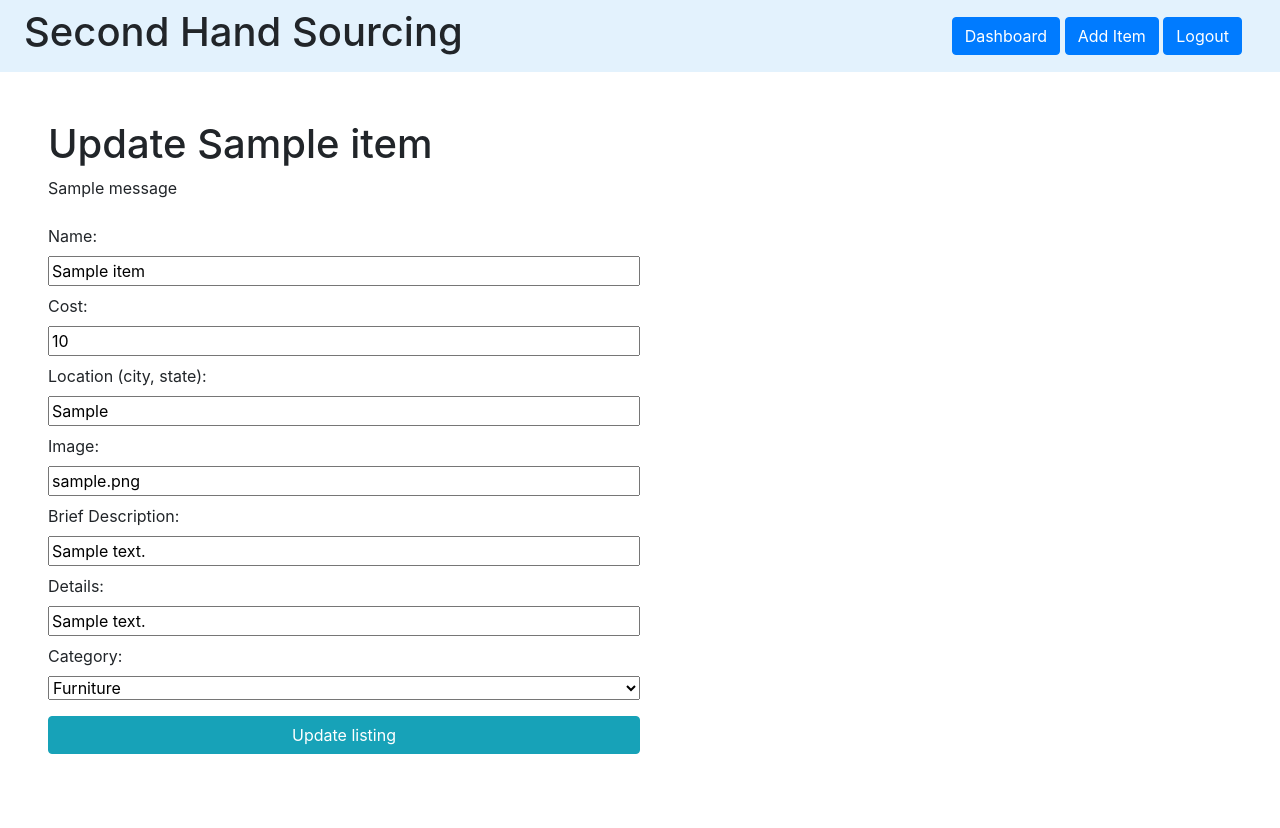
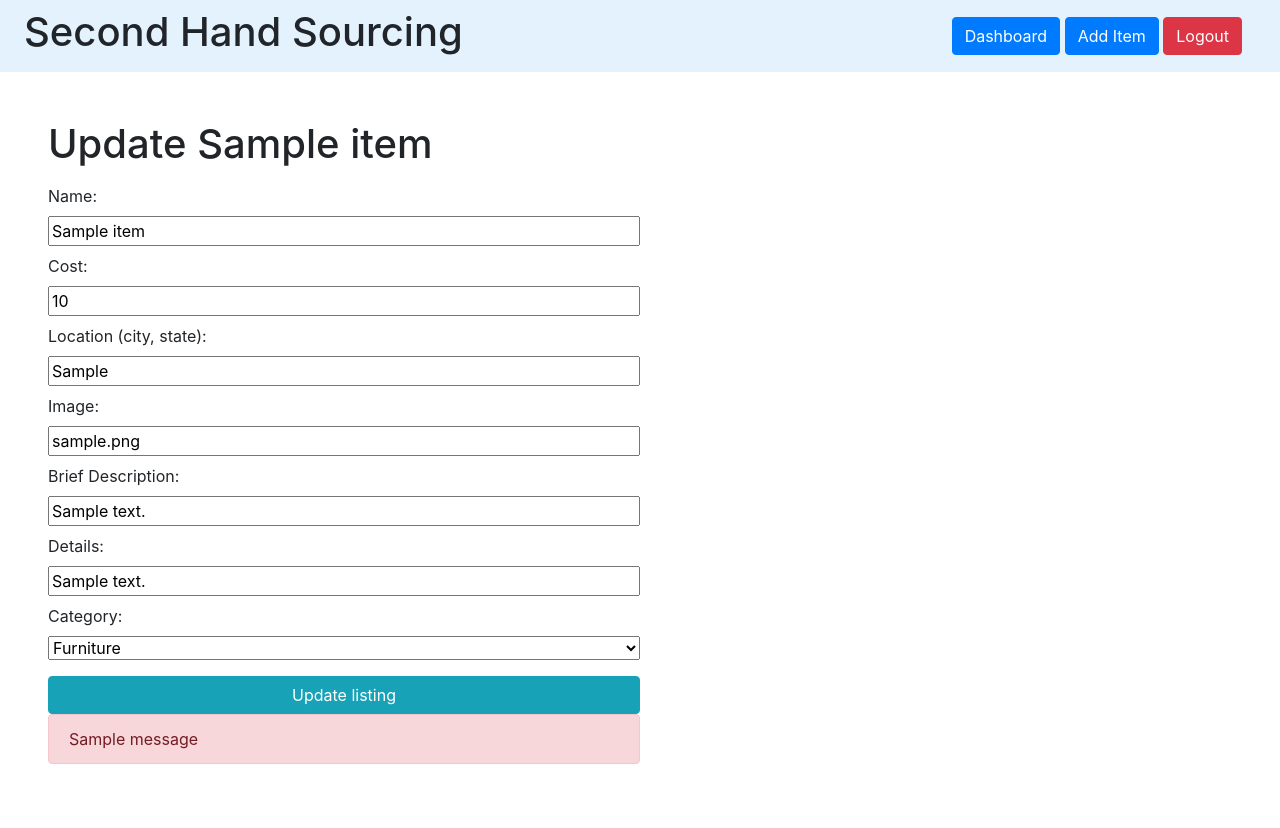
Before and after one commit to SecondHandSourcing/SecondHandSourcing, a Flask app: page /item/1/edit in a window 1280 px wide. Before the commit the page ends 754 px from the top, so only its background shows below. Run offline with Flask 2, Linux system fonts and the light colour scheme; the visitor is signed in with stand-in values (Sample User, id 1); tables that the repository leaves empty hold one stand-in row (values such as "Sample post"); one stand-in notice (Sample message) is shown; some libraries are stand-ins or nearby versions.

Commit message:
update sql and flash images
update sql image VARCHAR length, update flash error messages

```diff
--- a/flask_app/templates/dashboard.html
+++ b/flask_app/templates/dashboard.html
@@ -13,9 +13,8 @@
             <div class="row container-fluid">
                 <h1 class="display-6 fw-bold ml-3">Second Hand Sourcing</h1>
                 <div>
-                    <a href="/dashboard" class="btn btn-primary">Dashboard</a>
                     <a href="/item/add" class="btn btn-primary">Add Item</a>
-                    <a href="/user/logout" class="btn btn-primary">Logout</a>
+                    <a href="/user/logout" class="btn btn-danger">Logout</a>
                 </div>
             </div>
             <!-- <div class="row container-fluid ml-2">
--- a/flask_app/templates/update.html
+++ b/flask_app/templates/update.html
@@ -14,20 +14,13 @@
             <div>
                 <a href="/dashboard" class="btn btn-primary">Dashboard</a>
                 <a href="/item/add" class="btn btn-primary">Add Item</a>
-                <a href="/user/logout" class="btn btn-primary">Logout</a>
+                <a href="/user/logout" class="btn btn-danger">Logout</a>
             </div>
         </div>
     </nav>
     <div class="m-5">
         <h1>Update {{item.item_name}}</h1>
-        <!-- Jinja for error message -->
-        {% with messages = get_flashed_messages() %}
-            {% if messages %}
-                {% for message in messages %}
-                    <p>{{ message }}</p>
-                {% endfor %}
-            {% endif %}
-        {% endwith %}
+
         <form action="/item/{{ item.id }}/update" method="post" class="form d-flex flex-column w-50">
             <label class="mt-2"> Name:</label>
                 <input type="text" name="item_name" value = "{{ item.item_name }}">
@@ -56,6 +49,15 @@
                 </select>
             <input type="hidden" name="user_id" value="{{session['user_id']}}">
             <input type="submit" value="Update listing" class="btn btn-info mt-3">
+            <div>
+                {% with messages = get_flashed_messages() %}
+                    {% if messages %}
+                        {% for message in messages %}
+                            <p class="alert alert-danger">{{ message }}</p>
+                        {% endfor %}
+                    {% endif %}
+                {% endwith %}
+            </div>
         </form>
     </div>
 </body>
--- a/flask_app/templates/viewItem.html
+++ b/flask_app/templates/viewItem.html
@@ -15,7 +15,7 @@
                 <div>
                     <a href="/dashboard" class="btn btn-primary">Dashboard</a>
                     <a href="/item/add" class="btn btn-primary">Add Item</a>
-                    <a href="/user/logout" class="btn btn-primary">Logout</a>
+                    <a href="/user/logout" class="btn btn-danger">Logout</a>
                 </div>
             </div>
         </nav>
```
Also changed, not shown: flask_app/templates/createItem.html (+10 -10 lines), flask_app/templates/login.html (+18 -7 lines).
